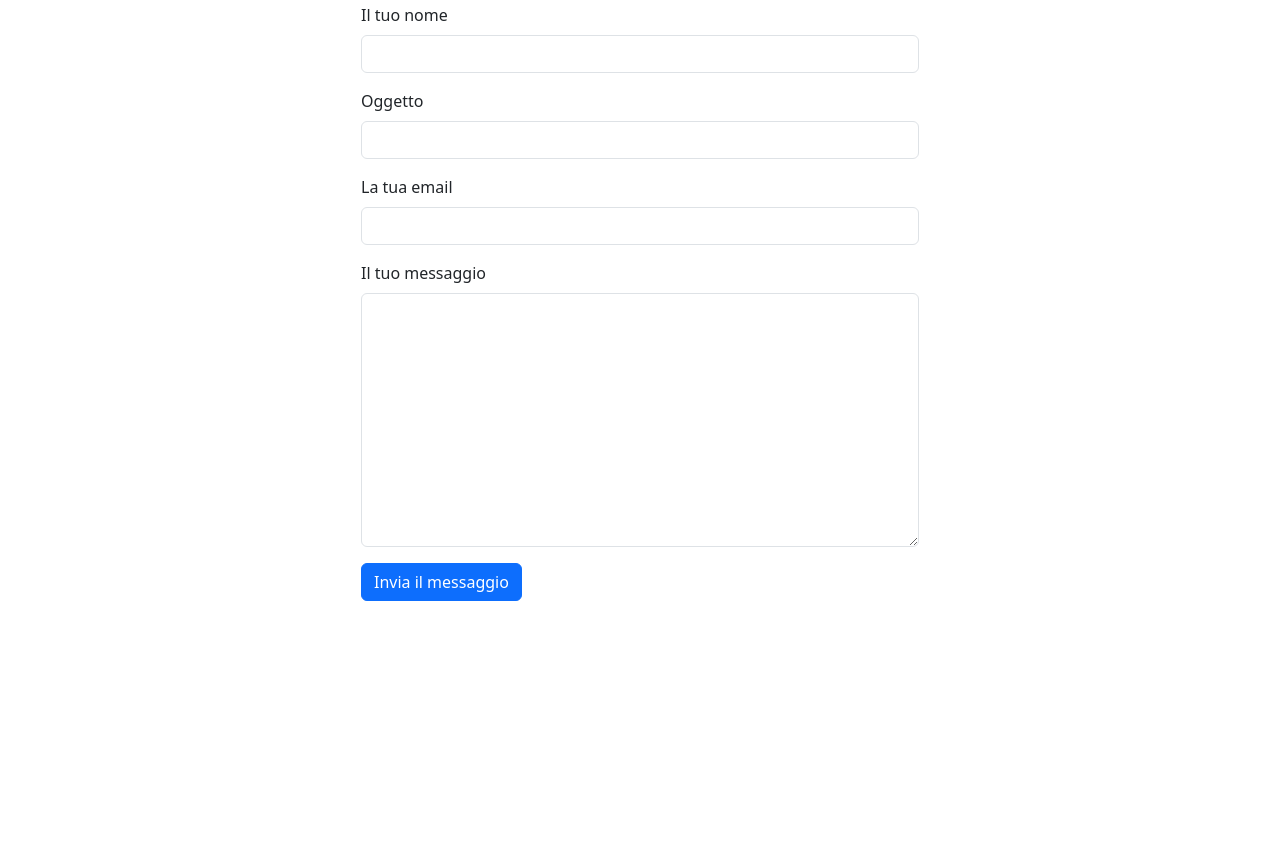
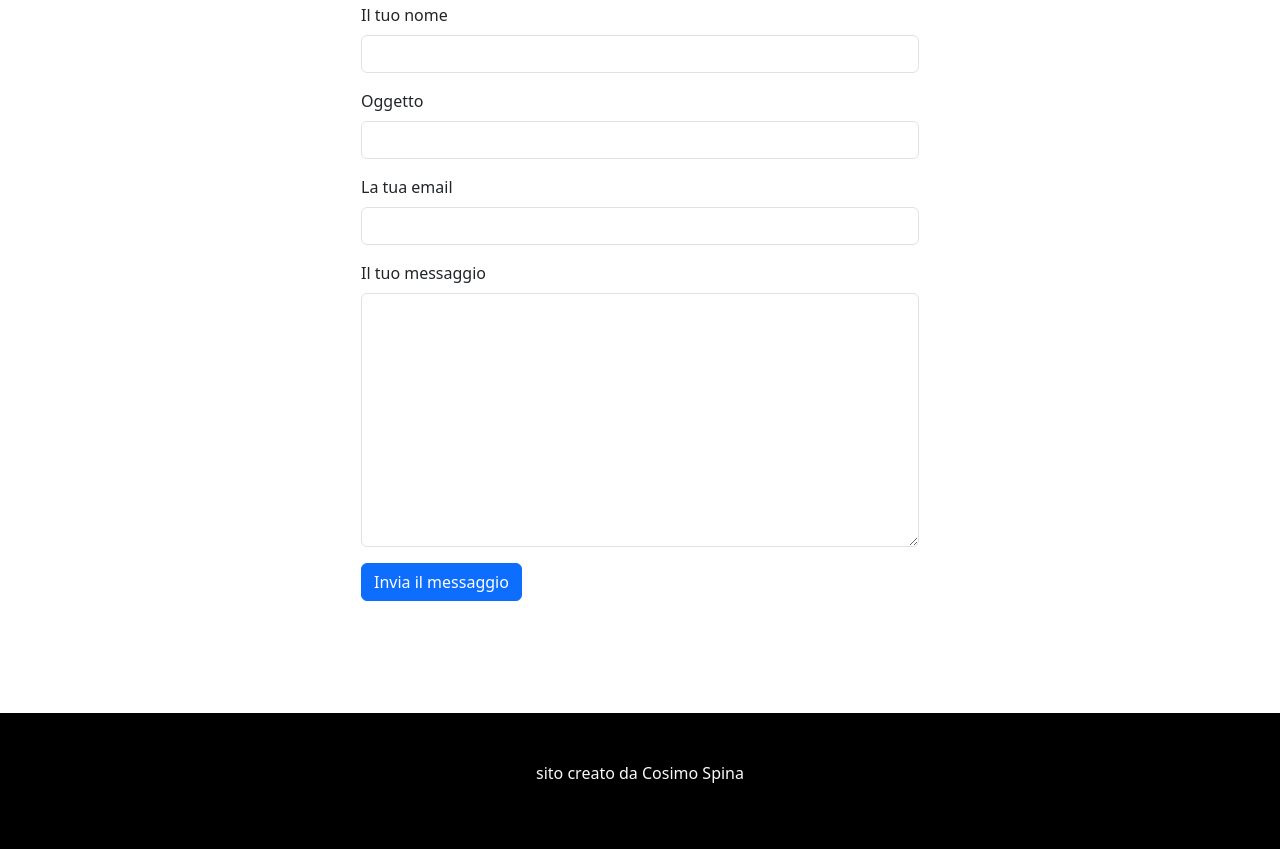
Before and after one commit to wleer/test-vitejs-e-bootstrap, a website built with Vite: page index.html in a window 1280 px wide. Shown: the part 2114-2963 px from the top of the page. Before the commit the page ends 2827 px from the top, so only its background shows below. Built offline with nearby package versions, Linux system fonts and the light colour scheme; a web font is replaced by a local one.

Commit message:
Ho aggiunto il footer

```diff
--- a/index.html
+++ b/index.html
@@ -147,6 +147,11 @@
         </div>
       </section>
     </main>
+    <footer>
+      <section id="info" class="w-100 py-5 text-center bg-black text-light">
+        <p>sito creato da Cosimo Spina</p>
+      </section>
+    </footer>
     <script type="module" src="/src/main.js"></script>
   </body>
 </html>
```
